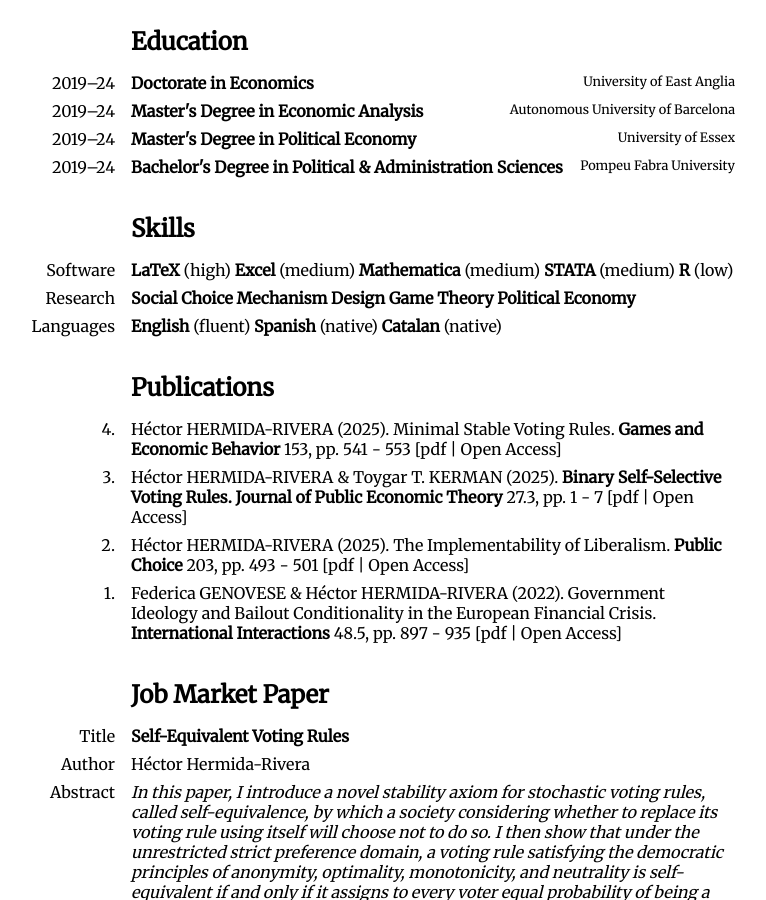
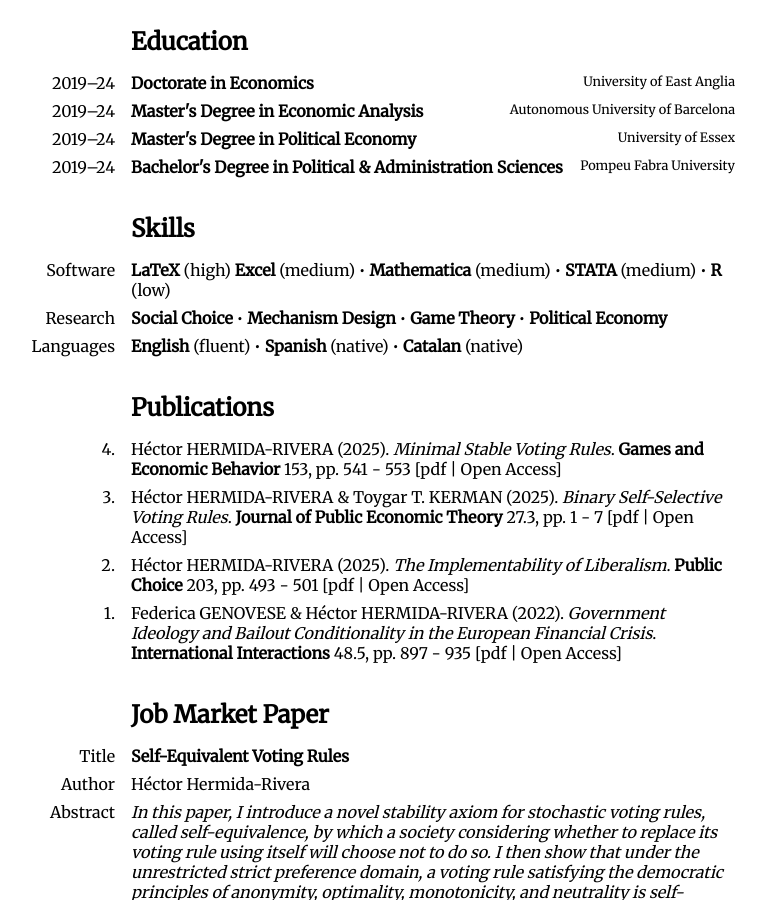
Before and after one commit to HectorHermidaRivera/hectorhermidarivera.github.io, a Jekyll site: the page built from index.md, in a window 1280 px wide and 900 px high, scrolled down 816 px. Shown: the whole window, without its empty margins (275-1041 px from the left). Built offline with Jekyll 4.4.1, drawn with Linux system fonts in a browser that asks for light colours; some of the changed text lies outside the part shown.

Commit message:
Update index.md

```diff
--- a/index.md
+++ b/index.md
@@ -80,13 +80,13 @@ title: Home
 
 <div class="two-column">
   <div class="label">Software</div>
-  <div class="value"><b>LaTeX</b> (high) <b>Excel</b> (medium) <b>Mathematica</b> (medium) <b>STATA</b> (medium) <b>R</b> (low)</div>
+  <div class="value"><b>LaTeX</b> (high) <b>Excel</b> (medium) • <b>Mathematica</b> (medium) • <b>STATA</b> (medium) • <b>R</b> (low)</div>
 
   <div class="label">Research</div>
-  <div class="value"><b>Social Choice</b> <b>Mechanism Design</b> <b>Game Theory</b> <b>Political Economy</b></div>
+  <div class="value"><b>Social Choice</b> • <b>Mechanism Design</b> • <b>Game Theory</b> • <b>Political Economy</b></div>
 
   <div class="label">Languages</div>
-  <div class="value"><b>English</b> (fluent) <b>Spanish</b> (native) <b>Catalan</b> (native)</div>
+  <div class="value"><b>English</b> (fluent) • <b>Spanish</b> (native) • <b>Catalan</b> (native)</div>
 </div>
 
 ## Publications
@@ -94,16 +94,16 @@ title: Home
 
 <div class="two-column">
   <div class="label">4.</div>
-  <div class="value">Héctor HERMIDA-RIVERA (2025). Minimal Stable Voting Rules. <b>Games and Economic Behavior</b> 153, pp. 541 - 553 [pdf | Open Access]</div>
+  <div class="value">Héctor HERMIDA-RIVERA (2025). <i>Minimal Stable Voting Rules</i>. <b>Games and Economic Behavior</b> 153, pp. 541 - 553 [pdf | Open Access]</div>
 
   <div class="label">3.</div>
-  <div class="value">Héctor HERMIDA-RIVERA & Toygar T. KERMAN (2025). <b>Binary Self-Selective Voting Rules. Journal of Public Economic Theory</b> 27.3, pp. 1 - 7 [pdf | Open Access]</div>
+  <div class="value">Héctor HERMIDA-RIVERA & Toygar T. KERMAN (2025). <i>Binary Self-Selective Voting Rules</i>. <b>Journal of Public Economic Theory</b> 27.3, pp. 1 - 7 [pdf | Open Access]</div>
 
   <div class="label">2.</div>
-  <div class="value">Héctor HERMIDA-RIVERA (2025). The Implementability of Liberalism. <b>Public Choice</b> 203, pp. 493 - 501 [pdf | Open Access]</div>
+  <div class="value">Héctor HERMIDA-RIVERA (2025). <i>The Implementability of Liberalism</i>. <b>Public Choice</b> 203, pp. 493 - 501 [pdf | Open Access]</div>
 
   <div class="label">1.</div>
-  <div class="value">Federica GENOVESE & Héctor HERMIDA-RIVERA (2022). Government Ideology and Bailout Conditionality in the European Financial Crisis. <b>International Interactions</b> 48.5, pp.  897 - 935 [pdf | Open Access]</div>
+  <div class="value">Federica GENOVESE & Héctor HERMIDA-RIVERA (2022). <i>Government Ideology and Bailout Conditionality in the European Financial Crisis</i>. <b>International Interactions</b> 48.5, pp.  897 - 935 [pdf | Open Access]</div>
 </div>
 
 ## Job Market Paper
@@ -229,7 +229,7 @@ Conference on Game Theory (×1) • World Congress of the Game Theory Society (
         <span><a href="mailto:b.mcquillin@uea.ac.uk">b.mcquillin@uea.ac.uk</a><a href="tel:"></a></span>
       </div>
       <div class="second-row">
-        University of East Anglia Doctoral thesis supervisor
+        University of East Anglia • Doctoral thesis supervisor
       </div>
     </div>
   </div>
@@ -242,7 +242,7 @@ Conference on Game Theory (×1) • World Congress of the Game Theory Society (
         <span><a href="mailto:m.tvede@sheffield.ac.uk">m.tvede@sheffield.ac.uk</a><a href="tel:"></a></span>
       </div>
       <div class="second-row">
-        University of East Anglia Doctoral thesis supervisor
+        University of East Anglia • Doctoral thesis supervisor
       </div>
     </div>
   </div>
@@ -281,7 +281,7 @@ Conference on Game Theory (×1) • World Congress of the Game Theory Society (
         <span><a href="mailto:toygar.kerman@uni-corvinus.hu">toygar.kerman@uni-corvinus.hu</a><a href="tel:"></a></span>
       </div>
       <div class="second-row">
-        Corvinus University of Budapest Coauthor
+        Corvinus University of Budapest • Coauthor
       </div>
     </div>
   </div>
```
Also changed, not shown: other parts of index.md (+2 -2 lines).
